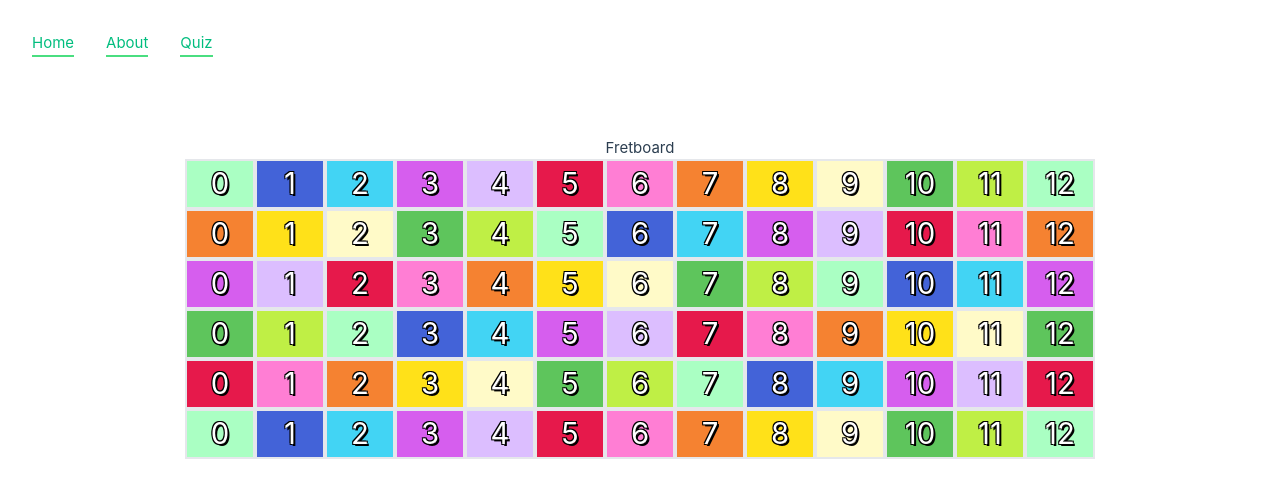
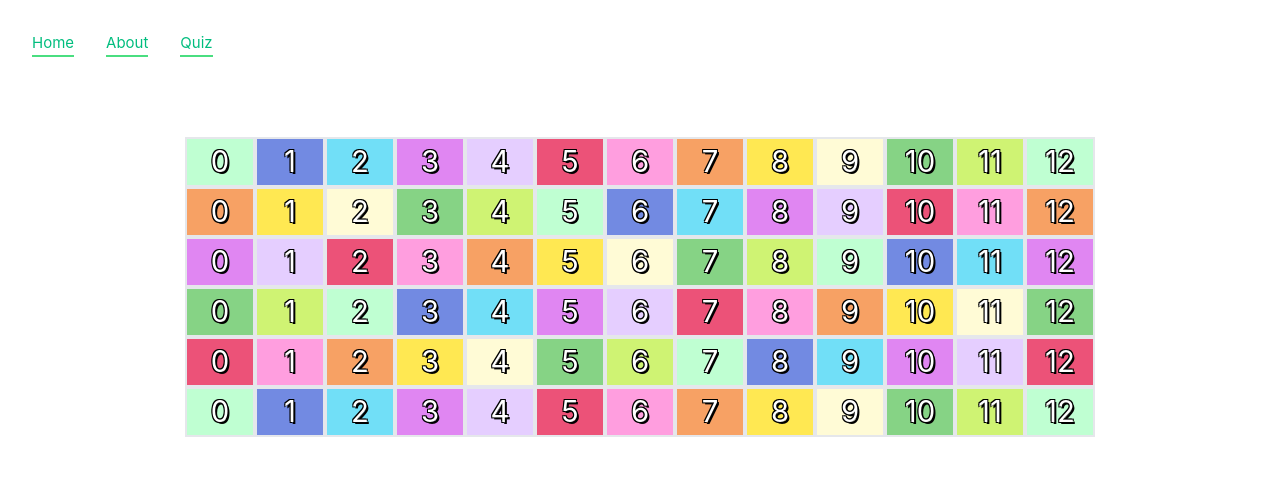
Before and after one commit to noah-stahl/fretty-vue, a Vue app: page /quiz in a window 1280 px wide. Shown: the top 498 px of the page. Built offline with nearby package versions, Linux system fonts and the light colour scheme; no server answers.

Commit message:
fretboard styling

```diff
--- a/src/components/FretButton.vue
+++ b/src/components/FretButton.vue
@@ -8,7 +8,7 @@ const playNote = () => {
     props.fret.note.sound.play()
     props.fret.note.sound.fade(1, 0, 1500)
   }
-const color = props.fret.note.pitchClass.color.hex();
+const color = props.fret.note.pitchClass.color.alpha(0.75).hex();
 </script>
 
 <template>
--- a/src/views/QuizView.vue
+++ b/src/views/QuizView.vue
@@ -5,7 +5,6 @@ import { A_FRETS, B_FRETS, D_FRETS, G_FRETS, HIGH_E_FRETS, LOW_E_FRETS } from '.
 
 <template>
   <div>
-    <h1>Fretboard</h1>
     <div>
       <FretButton v-for="fret in HIGH_E_FRETS" :key="fret.fretNumber" :fret="fret" />
     </div>
@@ -26,4 +25,3 @@ import { A_FRETS, B_FRETS, D_FRETS, G_FRETS, HIGH_E_FRETS, LOW_E_FRETS } from '.
     </div>
   </div>
 </template>
-../constants/Frets
```
